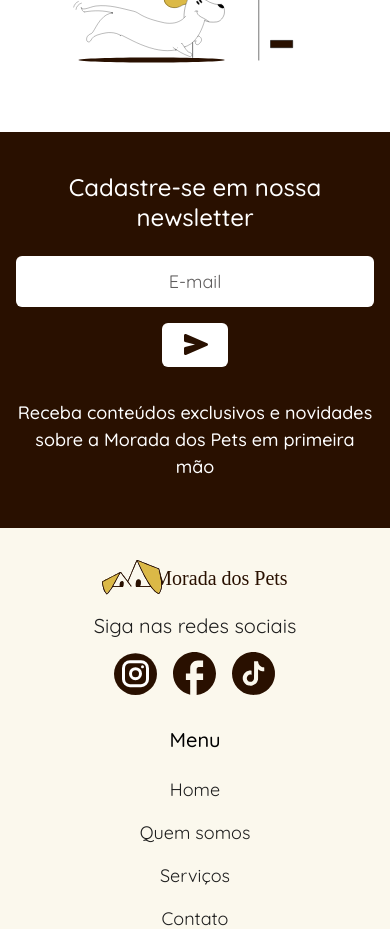
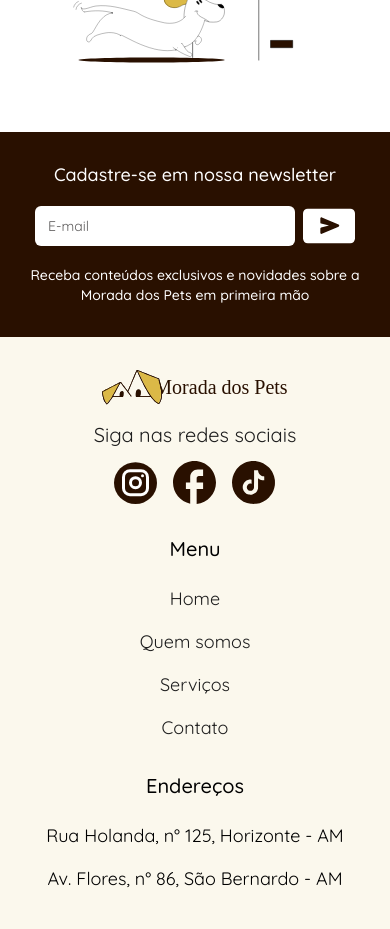
Before and after one commit to YvesCesar/morada_dos_pets_frontend, a Vue app: page / in a window 390 px wide. Shown: the part 2980-3909 px from the top of the page. Built offline with nearby package versions, Linux system fonts and the light colour scheme; the HTML template or start-up script is replaced by a standard one; a web font is replaced by a local one.

Commit message:
Fix Newsletter CSS

```diff
--- a/src/components/sections/NewsletterSection.vue
+++ b/src/components/sections/NewsletterSection.vue
@@ -42,7 +42,10 @@ const handleSubmit = () => {
 <style scoped>
 .newsletter {
   background: var(--color-primary);
-  padding: 3rem 0 4rem;
+  height: 260px;
+  display: flex;
+  align-items: center;
+  justify-content: center;
 }
 
 .newsletter__container {
@@ -53,48 +56,58 @@ const handleSubmit = () => {
 }
 
 .newsletter__title {
-  font-size: var(--text-2xl);
-  font-weight: var(--font-medium);
+  font-family: 'Quicksand', sans-serif;
+  font-size: 32px;
+  font-weight: 500;
+  line-height: 1.25em;
   color: var(--color-white);
-  margin-bottom: 1.5rem;
+  margin-bottom: 32px;
 }
 
 .newsletter__form {
   display: flex;
   justify-content: center;
-  margin-bottom: 2rem;
+  margin-bottom: 28px;
 }
 
 .newsletter__input-wrapper {
   display: flex;
   align-items: stretch;
-  width: 100%;
-  max-width: 501px;
+  gap: 10px;
+  width: 501px;
 }
 
 .newsletter__input {
-  flex: 1;
-  padding: 0.75rem 1.5rem;
-  font-size: var(--text-lg);
-  color: var(--color-text-muted);
-  border: none;
-  border-radius: var(--radius-sm) 0 0 var(--radius-sm);
+  width: 425px;
+  height: 44px;
+  padding: 0 25px;
+  font-family: 'Quicksand', sans-serif;
+  font-size: 20px;
+  font-weight: 400;
+  line-height: 1.25em;
+  color: #5F5D5D;
+  background: var(--color-white);
+  border: 1px solid transparent;
+  border-radius: 6px;
   outline: none;
+  box-sizing: border-box;
 }
 
 .newsletter__input::placeholder {
-  color: var(--color-text-muted);
+  color: #5F5D5D;
 }
 
 .newsletter__btn {
   display: flex;
   align-items: center;
   justify-content: center;
+  width: 66px;
   padding: 0;
   background: transparent;
   border: none;
   cursor: pointer;
   transition: opacity var(--transition-fast);
+  flex-shrink: 0;
 }
 
 .newsletter__btn:hover {
@@ -102,49 +115,128 @@ const handleSubmit = () => {
 }
 
 .newsletter__btn img {
-  height: 44px;
-  width: auto;
+  width: 100%;
+  height: 100%;
+  border-radius: 6px;
 }
 
 .newsletter__description {
-  font-size: var(--text-xl);
-  font-weight: var(--font-medium);
+  font-family: 'Quicksand', sans-serif;
+  font-size: 24px;
+  font-weight: 500;
+  line-height: 1.25em;
   color: var(--color-white);
 }
 
-/* Responsive */
+/* Responsive - Tablets */
 @media (max-width: 768px) {
   .newsletter {
-    padding: 2.5rem 0 3rem;
+    height: auto;
+    padding: 2.5rem 1rem 3rem;
   }
 
   .newsletter__title {
-    font-size: var(--text-xl);
+    font-size: 24px;
+    padding: 0 1rem;
+  }
+
+  .newsletter__input-wrapper {
+    width: 100%;
+    max-width: 400px;
+    padding: 0 1rem;
+    box-sizing: border-box;
+  }
+
+  .newsletter__input {
+    width: 100%;
+    flex: 1;
+    min-width: 0;
   }
 
   .newsletter__description {
-    font-size: var(--text-base);
+    font-size: 18px;
+    padding: 0 1rem;
+  }
+}
+
+/* Responsive - Smartphones */
+@media (max-width: 480px) {
+  .newsletter {
+    padding: 2rem 1rem;
+  }
+
+  .newsletter__container {
+    padding: 0;
+  }
+
+  .newsletter__title {
+    font-size: 18px;
+    margin-bottom: 20px;
+    padding: 0;
+  }
+
+  .newsletter__form {
+    margin-bottom: 20px;
+  }
+
+  .newsletter__input-wrapper {
+    width: 100%;
+    max-width: 320px;
+    padding: 0;
+    gap: 8px;
   }
 
   .newsletter__input {
-    font-size: var(--text-base);
-  }
-}
-
-@media (max-width: 480px) {
-  .newsletter__input-wrapper {
-    flex-direction: column;
-    gap: 1rem;
+    flex: 1;
+    min-width: 0;
+    height: 40px;
+    font-size: 14px;
+    padding: 0 12px;
   }
 
-  .newsletter__input {
-    border-radius: var(--radius-sm);
-    text-align: center;
+  .newsletter__btn {
+    width: 52px;
   }
 
   .newsletter__btn img {
     width: 100%;
-    max-width: 200px;
+    height: 100%;
+  }
+
+  .newsletter__description {
+    font-size: 14px;
+    line-height: 1.4em;
+    padding: 0;
+  }
+}
+
+/* Responsive - Extra small devices */
+@media (max-width: 360px) {
+  .newsletter__title {
+    font-size: 16px;
+  }
+
+  .newsletter__input-wrapper {
+    max-width: 280px;
+  }
+
+  .newsletter__input {
+    height: 36px;
+    font-size: 13px;
+    padding: 0 10px;
+  }
+
+  .newsletter__btn {
+    width: 48px;
+  }
+
+  .newsletter__btn img {
+    width: 100%;
+    height: 100%;
+  }
+
+  .newsletter__description {
+    font-size: 12px;
   }
 }
 </style>
```
